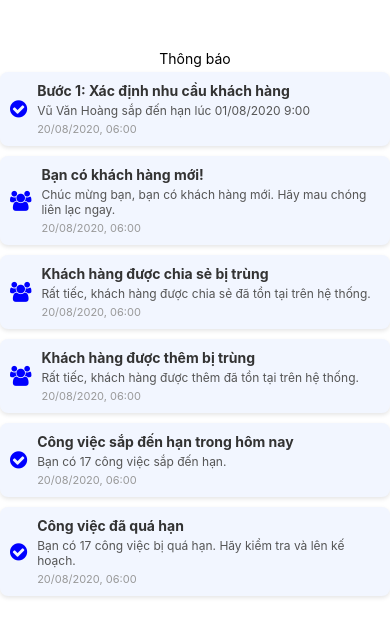
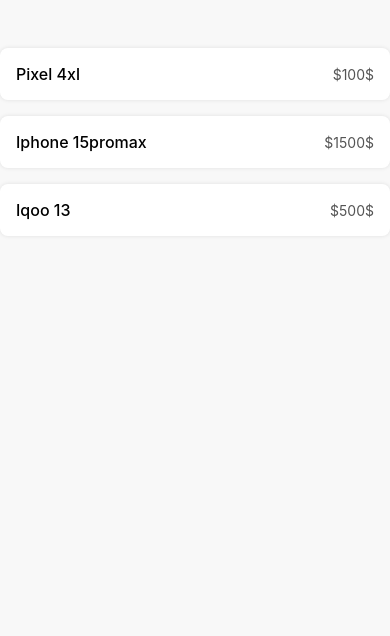
Before and after one commit to Quanbeothoima123/ReactNative2, a React Native app: screen / in a window 390 px wide. Shown: the top 636 px of the page. Built offline with nearby package versions, Linux system fonts and the light colour scheme.

Commit message:
version1

```diff
--- a/App.js
+++ b/App.js
@@ -1,86 +1,79 @@
 import React from "react";
-import { SafeAreaView, FlatList, StyleSheet, View, Text } from "react-native";
-import NoticeCustom from "./component/NoticeCustom";
+import {
+  FlatList,
+  Text,
+  View,
+  StyleSheet,
+  TouchableOpacity,
+  Alert,
+  SafeAreaView,
+} from "react-native";
 
 const App = () => {
-  const data = [
-    {
-      id: 1,
-      iConName: "check-circle",
-      Title: "Bước 1: Xác định nhu cầu khách hàng",
-      Desc: "Vũ Văn Hoàng sắp đến hạn lúc 01/08/2020 9:00",
-      SubTitle: "20/08/2020, 06:00",
-    },
-    {
-      id: 2,
-      iConName: "users",
-      Title: "Bạn có khách hàng mới!",
-      Desc: "Chúc mừng bạn, bạn có khách hàng mới. Hãy mau chóng liên lạc ngay.",
-      SubTitle: "20/08/2020, 06:00",
-    },
-    {
-      id: 3,
-      iConName: "users",
-      Title: "Khách hàng được chia sẻ bị trùng",
-      Desc: "Rất tiếc, khách hàng được chia sẻ đã tồn tại trên hệ thống.",
-      SubTitle: "20/08/2020, 06:00",
-    },
-    {
-      id: 4,
-      iConName: "users",
-      Title: "Khách hàng được thêm bị trùng",
-      Desc: "Rất tiếc, khách hàng được thêm đã tồn tại trên hệ thống.",
-      SubTitle: "20/08/2020, 06:00",
-    },
-    {
-      id: 5,
-      iConName: "check-circle",
-      Title: "Công việc sắp đến hạn trong hôm nay",
-      Desc: "Bạn có 17 công việc sắp đến hạn.",
-      SubTitle: "20/08/2020, 06:00",
-    },
-    {
-      id: 6,
-      iConName: "check-circle",
-      Title: "Công việc đã quá hạn",
-      Desc: "Bạn có 17 công việc bị quá hạn. Hãy kiểm tra và lên kế hoạch.",
-      SubTitle: "20/08/2020, 06:00",
-    },
+  // Danh sách sản phẩm
+  const products = [
+    { id: "1", name: "Pixel 4xl", price: "100$" },
+    { id: "2", name: "Iphone 15promax", price: "1500$" },
+    { id: "3", name: "Iqoo 13", price: "500$" },
   ];
 
+  // Hàm xử lý khi bấm vào sản phẩm
+  const handleProductPress = (productName) => {
+    Alert.alert("Thông báo", `Tên sản phẩm: ${productName}`);
+  };
+
+  // Hàm hiển thị từng item
   const renderItem = ({ item }) => (
-    <NoticeCustom
-      iConName={item.iConName}
-      Title={item.Title}
-      Desc={item.Desc}
-      SubTitle={item.SubTitle}
-    />
+    <TouchableOpacity onPress={() => handleProductPress(item.name)}>
+      <View style={styles.itemContainer}>
+        <Text style={styles.productName}>{item.name}</Text>
+        <Text style={styles.productPrice}>${item.price}</Text>
+      </View>
+    </TouchableOpacity>
   );
 
   return (
     <SafeAreaView style={styles.container}>
-      <View style={styles.alignText}>
-        <Text>Thông báo</Text>
+      <View>
+        <FlatList
+          data={products}
+          keyExtractor={(item) => item.id}
+          renderItem={renderItem}
+        />
       </View>
-      <FlatList
-        data={data}
-        renderItem={renderItem}
-        keyExtractor={(item) => item.id.toString()}
-      />
     </SafeAreaView>
   );
 };
 
-export default App;
-
+// Styles
 const styles = StyleSheet.create({
   container: {
     flex: 1,
-    backgroundColor: "#fff",
-    padding: 10,
-    paddingTop: 50,
+    backgroundColor: "#f8f8f8",
+    padding: 16,
+    paddingTop: 40,
   },
-  alignText: {
+  itemContainer: {
+    flexDirection: "row",
+    justifyContent: "space-between",
     alignItems: "center",
+    padding: 16,
+    marginVertical: 8,
+    backgroundColor: "#ffffff",
+    borderRadius: 8,
+    shadowColor: "#000",
+    shadowOpacity: 0.1,
+    shadowRadius: 4,
+    elevation: 2,
+  },
+  productName: {
+    fontSize: 16,
+    fontWeight: "500",
+  },
+  productPrice: {
+    fontSize: 14,
+    color: "#555",
   },
 });
+
+export default App;
--- a/component/NoticeCustom.js
+++ b/component/NoticeCustom.js
@@ -30,9 +30,9 @@
     borderRadius: 8, // Bo tròn khối
     marginVertical: 5,
     shadowColor: "#000", // Hiệu ứng đổ bóng
-    shadowOffset: { width: 0, height: 2 },
-    shadowOpacity: 0.1,
-    shadowRadius: 4,
+    shadowOffset: { width: 0, height: 2 }, // Độ rộng cao
+    shadowOpacity: 0.1, // Độ mờ
+    shadowRadius: 4, // độ bo góc của bóng
     elevation: 2, // Đổ bóng trên Android
   },
   iconContainer: {
```
Also changed, not shown: component/box.js (deleted, +0 -48 lines), component/buttonCustom.js (deleted, +0 -7 lines), component/rectangle.js (deleted, +0 -24 lines), component/squareBox.js (deleted, +0 -18 lines).
